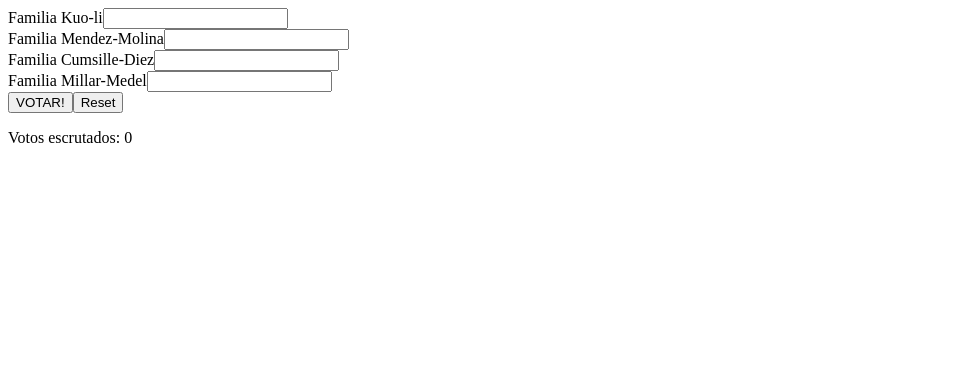
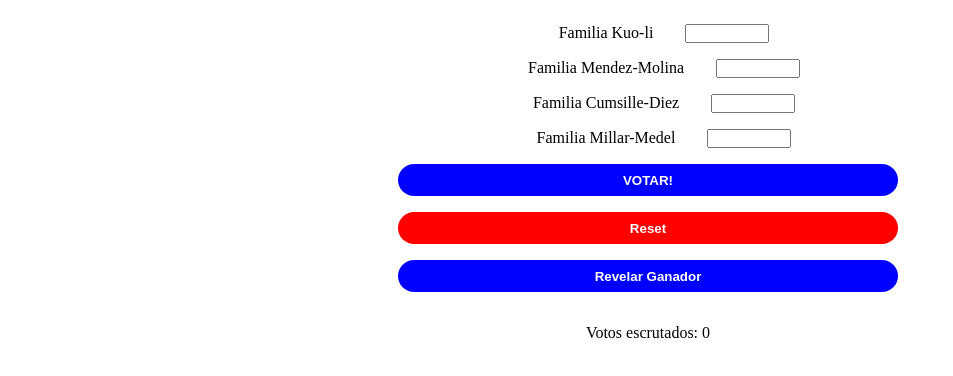
Before and after one commit to jjmillar/divinacomida, a React (Vite) app: page / in a window 1280 px wide. Shown: the top 376 px of the page, without its empty margins (0-953 px from the left). Built offline with nearby package versions, Linux system fonts and the light colour scheme.

Commit message:
style: added some style

```diff
--- a/src/App.css
+++ b/src/App.css
@@ -0,0 +1,32 @@
+.vote__form {
+    padding: 1rem;
+
+    display: grid;
+    grid-template-columns: 1fr;
+    grid-template-rows: repeat(auto-fill, 1fr);
+    row-gap: 1rem;
+    justify-items: center;
+
+    & .wrapper > * {
+        padding: 0 2rem 0 2rem;
+    }
+
+    & input {
+        width: 1rem;
+        text-align: center;
+    }
+}
+
+button {
+    width: 40%;
+    height: 2rem;
+    font-weight: 600;
+    border: none;
+    border-radius: 1rem;
+    background-color: blue;
+    color: white;
+}
+
+.reset {
+    background-color: red;
+}
--- a/src/App.jsx
+++ b/src/App.jsx
@@ -3,32 +3,55 @@ import './App.css'
 
 function App() {
   const [votos, setVotos] = useState(0)
+  const [votaciones, setVotaciones] = useState({
+    kuoli: 0,
+    mendezmolina: 0,
+    cumsillediez: 0,
+    millarmedel: 0
+  })
 
   const KuoLi = 'Kuo-li'
   const CumsilleDiez = 'Cumsille-Diez'
   const MillarMedel = 'Millar-Medel'
   const MendezMolina = 'Mendez-Molina'
 
-  let votaciones = {
-    kuoli: 0,
-    mendezmolina: 0,
-    cumsillediez: 0,
-    millarmedel: 0
+  function vote() {
+    event.preventDefault()
+
+    let newObj = {...votaciones}
+
+    newObj.kuoli = parseInt(newObj.kuoli) + parseInt(document.getElementById(KuoLi).value)
+    newObj.mendezmolina = parseInt(newObj.mendezmolina) + parseInt(document.getElementById(MendezMolina).value)
+    newObj.cumsillediez = parseInt(newObj.cumsillediez) + parseInt(document.getElementById(CumsilleDiez).value)
+    newObj.millarmedel = parseInt(newObj.millarmedel) + parseInt(document.getElementById(MillarMedel).value)
+
+    setVotaciones(newObj)
+    setVotos(votos + 1)
+
+    setTimeout(console.log(votaciones), 1000)
+    setTimeout(console.log(votos), 1000)
   }
 
-  function vote() {
-    votaciones.kuoli += parseInt(document.getElementById(KuoLi).value)
-    votaciones.cumsillediez += parseInt(document.getElementById(CumsilleDiez).value)
-    votaciones.millarmedel += parseInt(document.getElementById(MillarMedel).value)
-    votaciones.mendezmolina += parseInt(document.getElementById(MendezMolina).value)
-    setVotos(votos + 1)
-    console.log(votaciones)
-    console.log(votos);
+  function winner() {
     event.preventDefault()
+
+    let nombreValorMayor = ''
+    let valorMayor = -Infinity
+
+    for (const clave in votaciones) {
+      if (votaciones[clave] > valorMayor) {
+        valorMayor = votaciones[clave];
+        nombreValorMayor = clave;
+      }
+    }
+    console.log(nombreValorMayor)
+    console.log(valorMayor);
+
+    let element = document.createElement('div')
   }
 
   return (
-    <form id='vote__form'>
+    <form id='vote__form' className='vote__form'>
       <div className='wrapper'>
         <label>{`Familia ${KuoLi}`}</label>
         <input type="number" name={KuoLi} id={KuoLi} />
@@ -46,7 +69,8 @@ function App() {
         <input type="number" name={MillarMedel} id={MillarMedel} />
       </div>
       <button onClick={vote}>VOTAR!</button>
-      <button>Reset</button>
+      <button className='reset'>Reset</button>
+      <button onClick={winner}>Revelar Ganador</button>
       <p>{`Votos escrutados: ${votos}`}</p>
     </form>
   )
--- a/src/index.css
+++ b/src/index.css
@@ -0,0 +1,4 @@
+body {
+    width: 100svw;
+    height: 100svh;
+}
```
